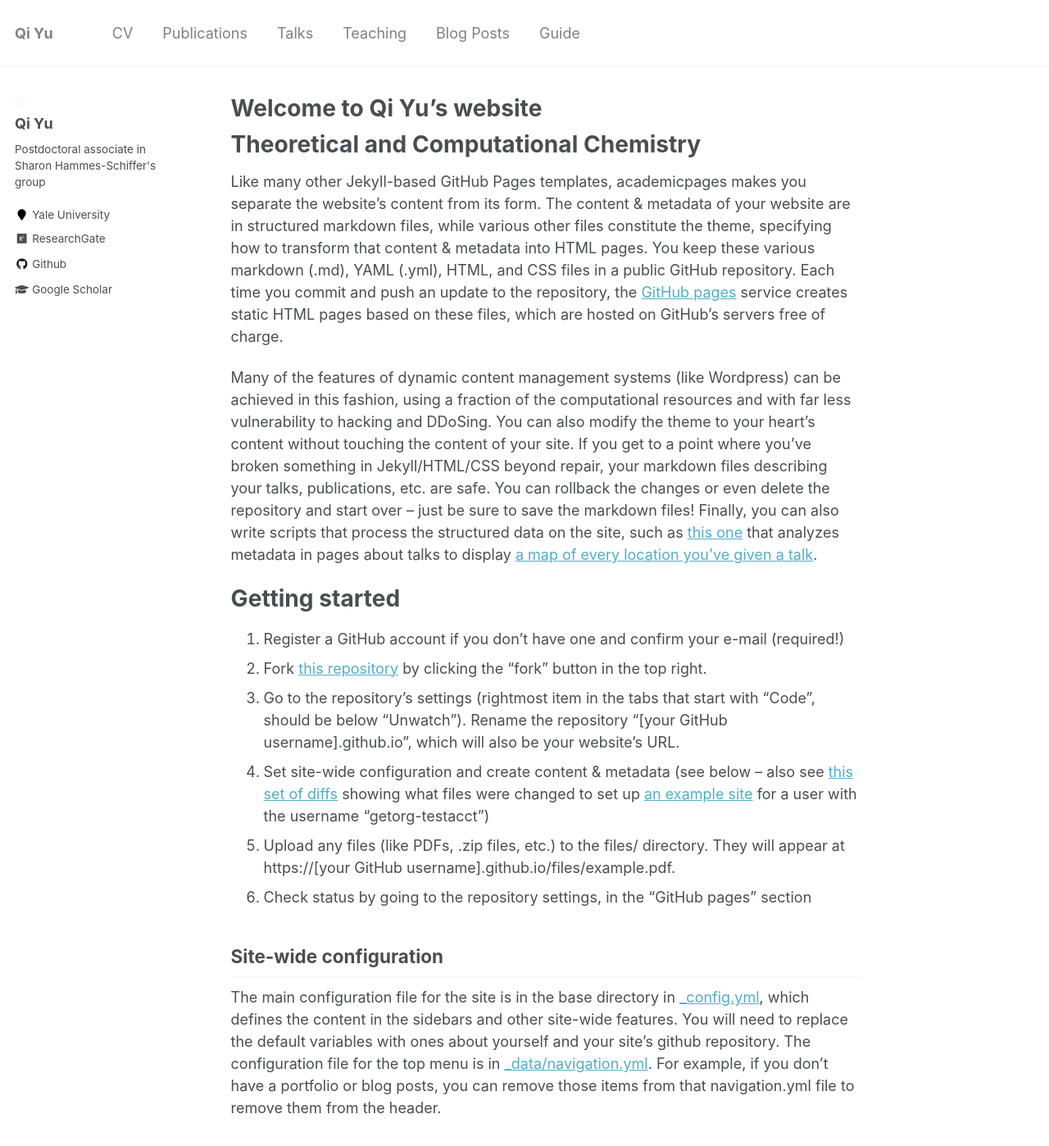
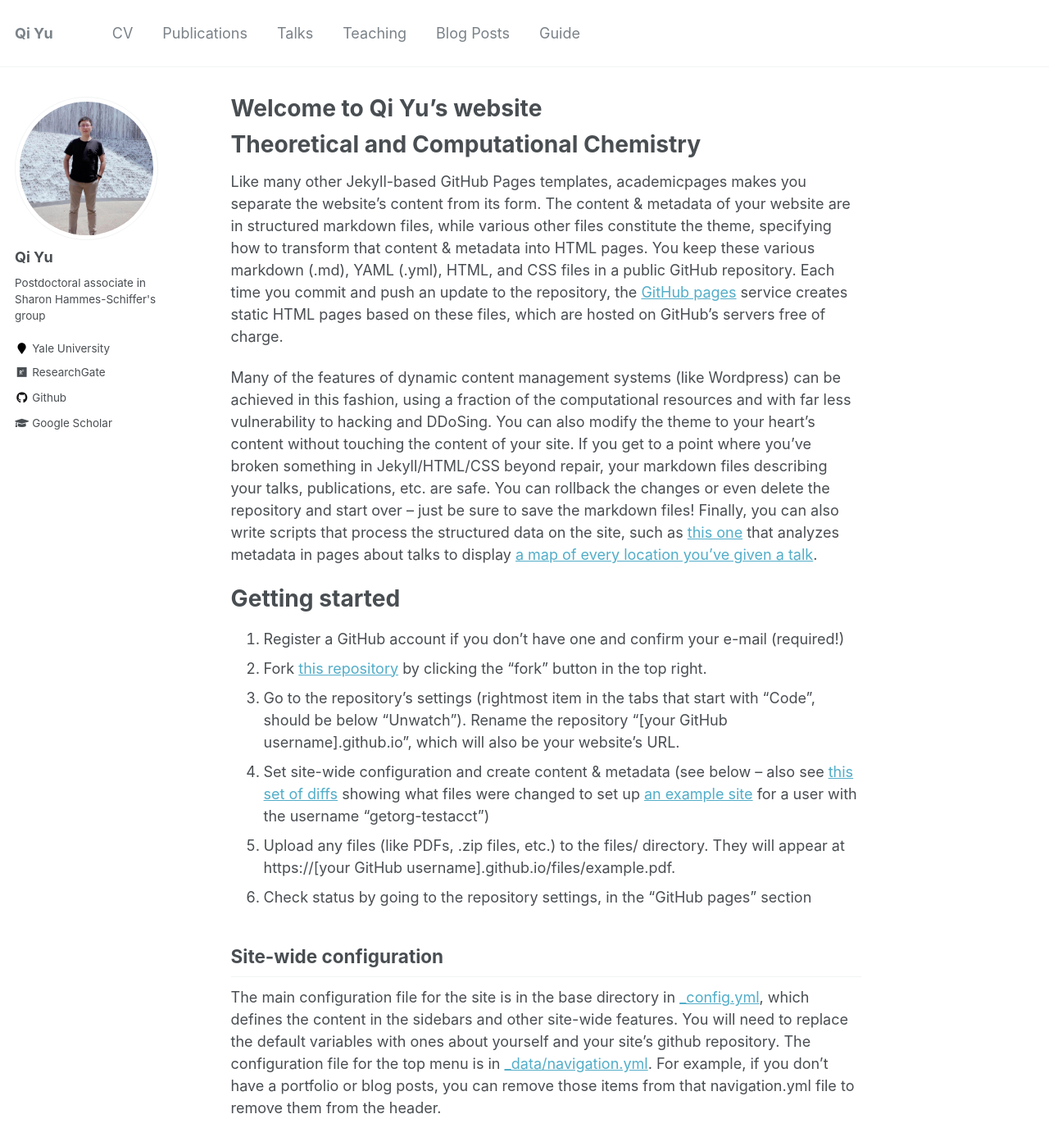
Before and after one commit to qiyuchem/qiyuchem.github.io, a Jekyll site: the page built from _pages/about.md, in a window 1280 px wide and 1400 px high. Shown: the whole window at 82% size. Built offline with Jekyll 4.4.1, drawn with Linux system fonts in a browser that asks for light colours.

Commit message:
Update _sidebar.scss

```diff
--- a/_sass/_sidebar.scss
+++ b/_sass/_sidebar.scss
@@ -72,8 +72,8 @@
 .author__avatar {
   display: table-cell;
   vertical-align: top;
-  //width: 36px;
-  width: 100px;
+  width: 36px;
+  //width: 100px;
   // set width only, for non-square avatars
   // height: 36px;
 
@@ -85,7 +85,7 @@
 
   img {
     //max-width: 175px;
-    max-width: 10px;
+    max-width: 175px;
     border-radius: 50%;
 
     @include breakpoint($large) {
```
